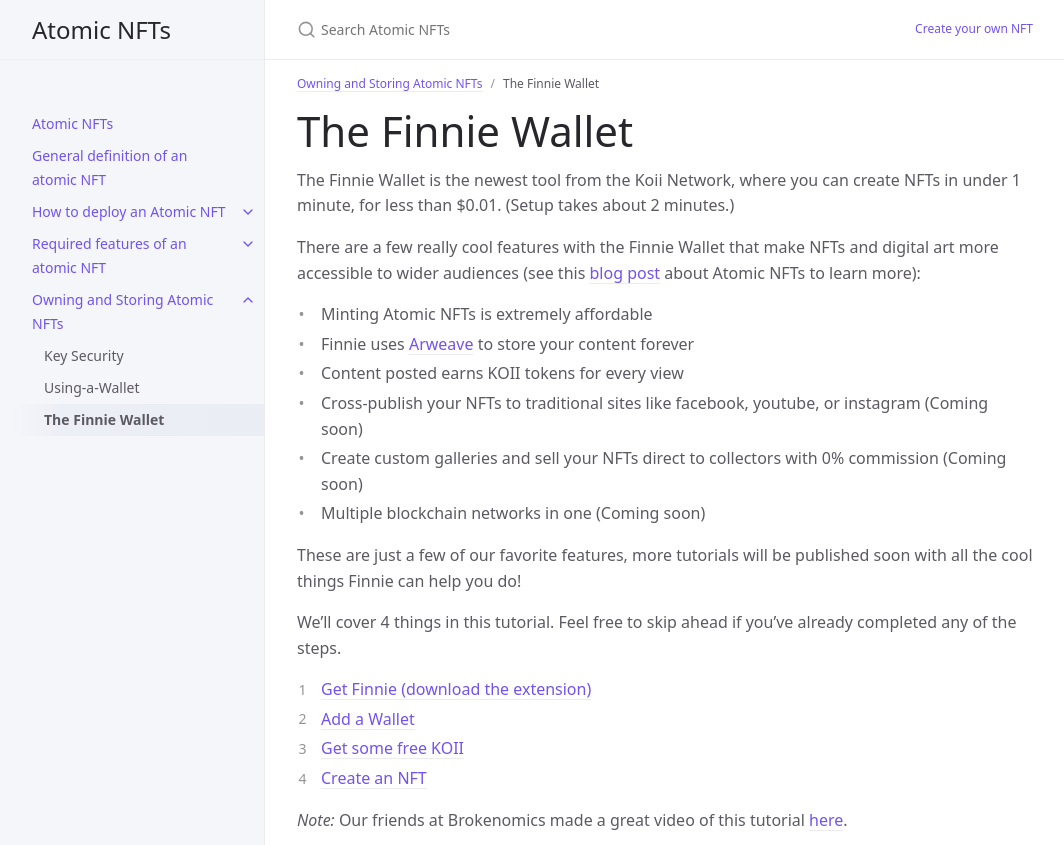
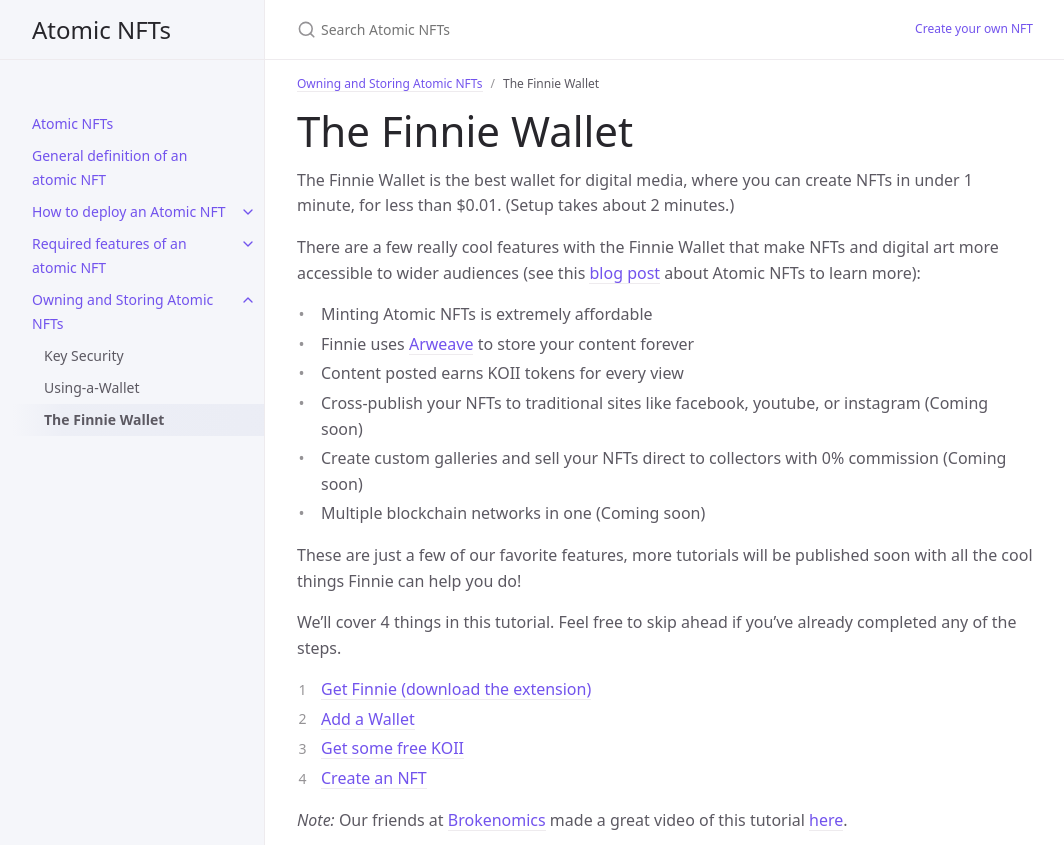
Before and after one commit to atomic-nfts/site, a Jekyll site: the page built from docs/Owning-and-Storing-Atomic-NFTs/The-Finnie-Wallet.md, in a window 1280 px wide and 1400 px high, cut to the strip 0-845 px from the top of the window. Shown: the whole strip, without its empty margins (107-1171 px from the left). Built offline with Jekyll 4.4.1, drawn with Linux system fonts in a browser that asks for light colours; some of the changed text lies outside the part shown.

Commit message:
Update The-Finnie-Wallet.md
made a few text updates, removed a no longer relevant image, formatting

```diff
--- a/docs/Owning-and-Storing-Atomic-NFTs/The-Finnie-Wallet.md
+++ b/docs/Owning-and-Storing-Atomic-NFTs/The-Finnie-Wallet.md
@@ -9,7 +9,7 @@
 # The Finnie Wallet
 {: .fs-9 }
 
-The Finnie Wallet is the newest tool from the Koii Network, where you can create NFTs in under 1 minute, for less than $0.01. (Setup takes about 2 minutes.)
+The Finnie Wallet is the best wallet for digital media, where you can create NFTs in under 1 minute, for less than $0.01. (Setup takes about 2 minutes.)
 
 There are a few really cool features with the Finnie Wallet that make NFTs and digital art more accessible to wider audiences (see this [blog post](https://blog.koii.network/Almost-Infinite/) about Atomic NFTs to learn more):
 - Minting Atomic NFTs is extremely affordable
@@ -104,8 +104,6 @@
 
 Your (likely empty) gallery will open in a new window. Read the Beta version notes and then click out of the box. If you don’t have KOII, there will be a button in the top right corner of the page that says, “No KOII? Get some.”
 
-![Click the button to visit the faucet.](/assets/images/finnieTour/7.png)
-
 This button will take you to the KOII faucet. You’ll skip step #1 (click “Skip ahead”) because you already have the Finnie Wallet.
 
 Then click “Connect Wallet” in the top right corner of the page to visit the faucet.
@@ -151,8 +149,8 @@
 
 **Better media makes a better world; decentralization lets you own your share of it.**
 
-Join the revolution and pre-register to run a node [here](https://docs.google.com/forms/d/e/1FAIpQLSduDTdxD3dDOvcbIcKlG7JWOsnDFVZFdLy0J38q_OOzUC3okA/viewform){:target="\_blank"}
+Join the revolution and pre-register to run a node [here](https://docs.google.com/forms/d/e/1FAIpQLSduDTdxD3dDOvcbIcKlG7JWOsnDFVZFdLy0J38q_OOzUC3okA/viewform){:target="\_blank"}.
 
-To start earning attention rewards on your NFTs, register them now at [koi.rocks](https://koi.rocks/contents){:target="\_blank"}
+To start earning attention rewards on your NFTs, register them now at [koi.rocks](https://koi.rocks/contents){:target="\_blank"}.
 
 Continue the conversation and join Koii's official community [Telegram](https://t.me/joinchat/OEHs_8T9-8ZhZmU5) channel, Koii's [Discord](https://discord.gg/koii), and follow us on [Twitter](https://twitter.com/KoiiNetwork).
```
Also changed, not shown: other parts of docs/Owning-and-Storing-Atomic-NFTs/The-Finnie-Wallet.md (+2 -2 lines).
